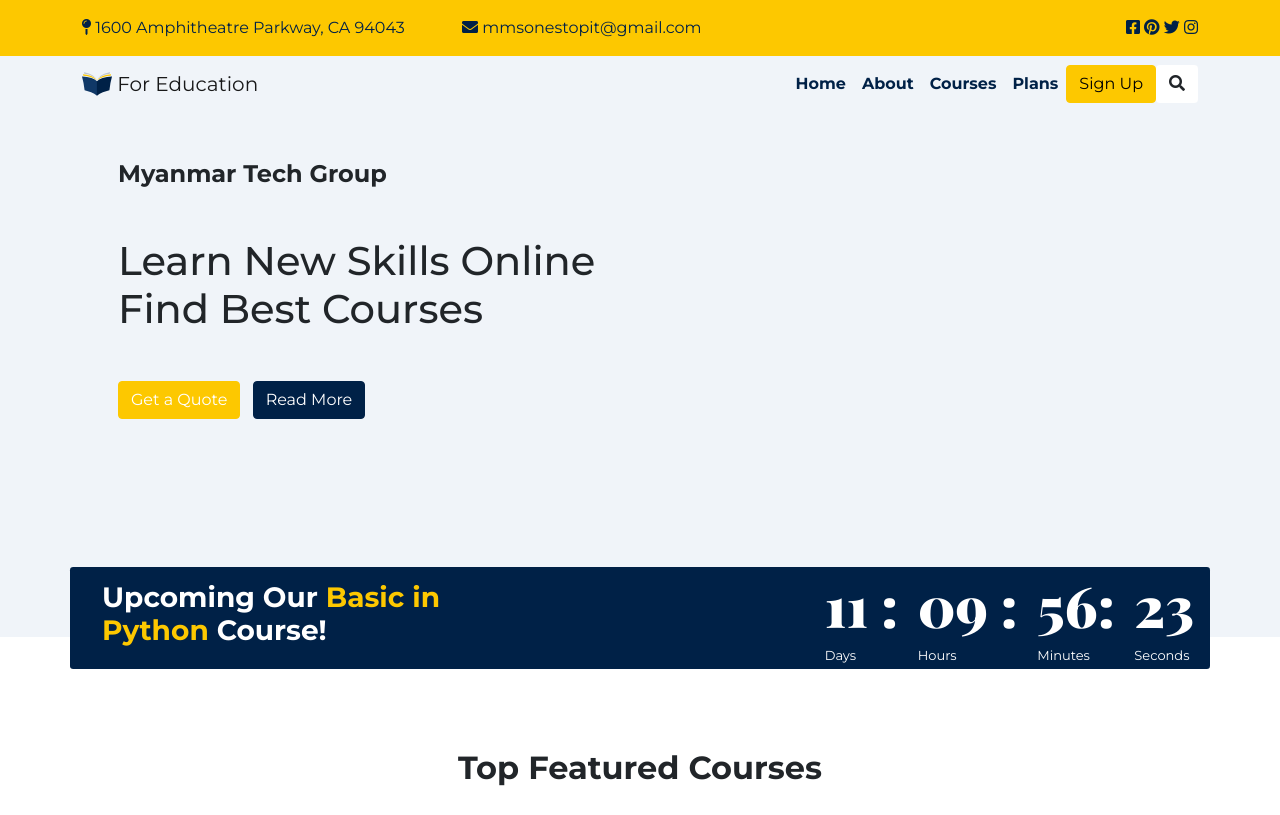
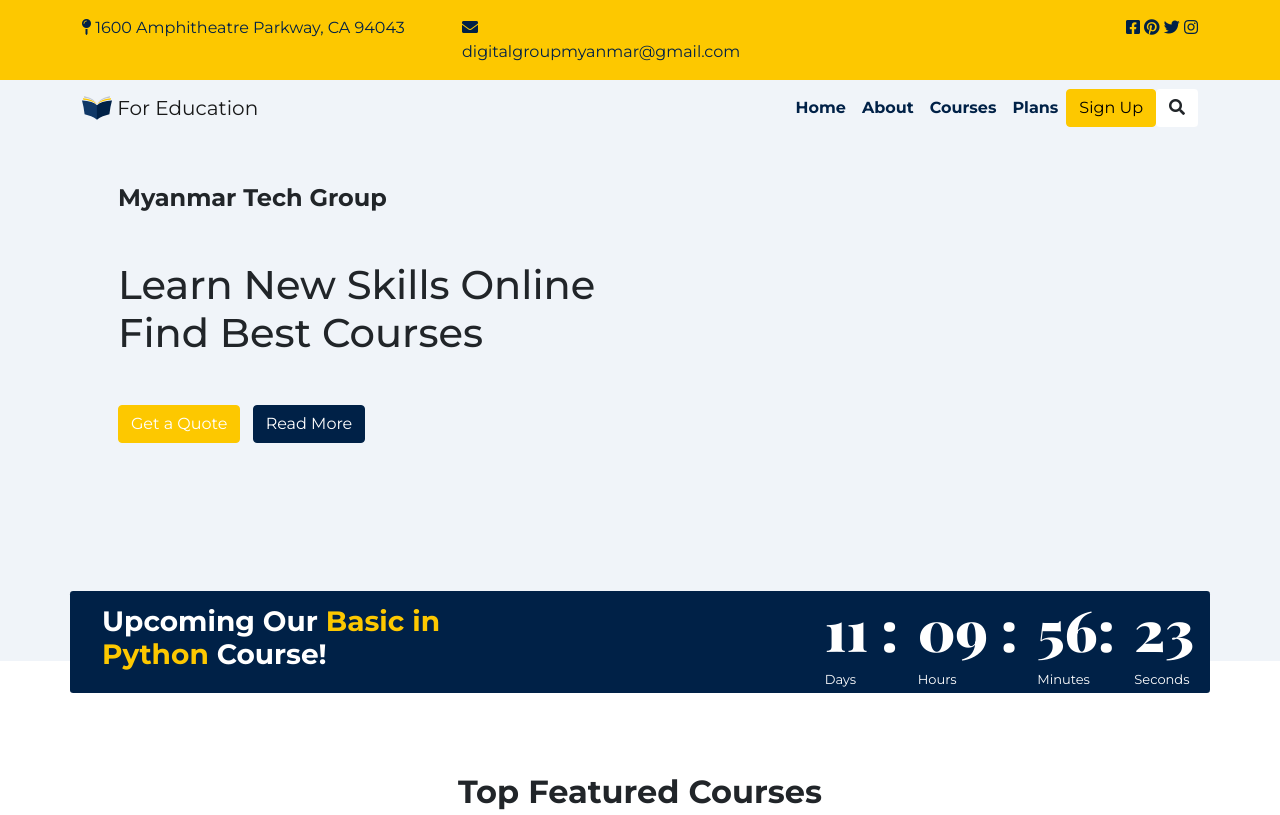
Before and after one commit to Bibilio/netlify, a website: page index.html in a window 1280 px wide. Shown: the top 815 px of the page. Drawn offline with nearby package versions, Linux system fonts and the light colour scheme; a web font is replaced by a local one.

Commit message:
Online Update

```diff
--- a/index.html
+++ b/index.html
@@ -25,9 +25,9 @@
                 </a>
             </div>
             <div class="col-12 col-md-3">
-                <a href="mailto:mmsonestopit@gmail.com" class="text-secondary text-decoration-none">
+                <a href="mailto:digitalgroupmyanmar@gmail.com" class="text-secondary text-decoration-none">
                     <i class="fas fa-envelope"></i>
-                    mmsonestopit@gmail.com
+                    digitalgroupmyanmar@gmail.com
                 </a>
             </div>
             <div class="col-12 col-md-2"></div>
@@ -288,7 +288,7 @@
                         </div>
                         <div class="mb-3">
                             <i class="fas fa-envelope fa-fw"></i>
-                            <a class="text-decoration-none text-white" href="mailto:mmsonestopit@gmail.com">mmsonestopit@gmail.com</a>
+                            <a class="text-decoration-none text-white" href="mailto:digitalgroupmyanmar@gmail.com">digitalgroupmyanmar@gmail.com</a>
                         </div>
                         <div class="mb-3">
                             <i class="fas fa-map-marker-alt fa-fw"></i>
```
